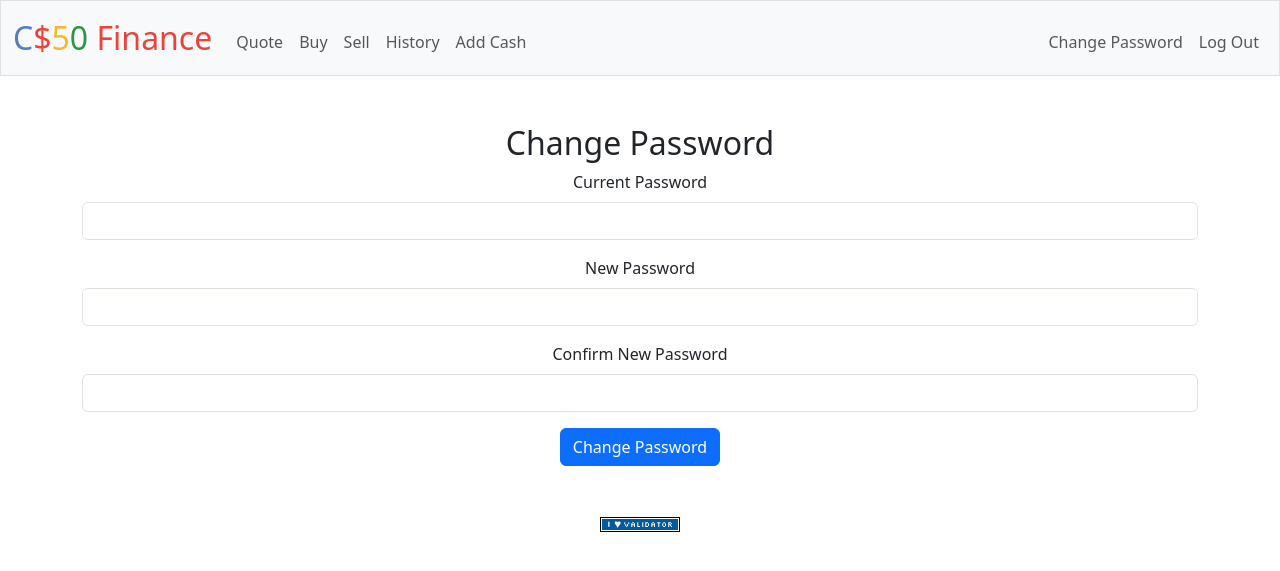
After one commit to Onnboy/cc50-cs50-course-activities, a Flask app: page /change_password in a window 1280 px wide. The commit adds this page. Shown: the top 571 px of the page. Run offline with Flask 3, Linux system fonts and the light colour scheme; a user stored in the database is signed in; some libraries are stand-ins or nearby versions.

Commit message:
feat: Course computer science

```diff
--- a/pset9 - Flask/finance/app.py
+++ b/pset9 - Flask/finance/app.py
@@ -1,4 +1,5 @@
 import os
+import sqlite3
 from cs50 import SQL
 from flask import Flask, render_template, url_for, flash, redirect, render_template, request, session
 from flask_session import Session
@@ -9,12 +10,26 @@ app = Flask(__name__)
 
 app.jinja_env.filters["usd"] = usd
 
+DATABASE_PATH = os.path.join(os.getcwd(), "finance.db")
+
+def get_db_connection():
+    conn = sqlite3.connect(DATABASE_PATH)
+    conn.row_factory = sqlite3.Row
+    return conn
+
+conn = get_db_connection()
+db = conn.cursor()
+db.execute("SELECT name FROM sqlite_master WHERE type='table';")
+tables = db.fetchall()
+conn.close()
+
+app.jinja_env.filters["usd"] = usd
+
 app.config["SESSION_PERMANENT"] = False
 app.config["SESSION_TYPE"] = "filesystem"
 Session(app)
 
 db = SQL("sqlite:///finance.db")
-
 
 @app.after_request
 def after_request(response):
@@ -43,6 +58,50 @@ def index():
         return redirect(url_for("index"))
 
     return render_template("index.html", cash=cash, total=total)
+
+@app.route("/change_password", methods=["GET", "POST"])
+@login_required
+def change_password():
+    if "user_id" not in session:
+        flash("You must be logged in to change your password.", "warning")
+        return redirect("/login")
+
+    if request.method == "POST":
+        current_password = request.form.get("current_password")
+        new_password = request.form.get("new_password")
+        confirm_password = request.form.get("confirm_password")
+
+        if not current_password or not new_password or not confirm_password:
+            flash("All fields are required.", "danger")
+            return redirect("/change_password")
+
+        if new_password != confirm_password:
+            flash("New passwords do not match.", "danger")
+            return redirect("/change_password")
+
+        conn = sqlite3.connect("finance.db")
+        db = conn.cursor()
+
+        db.execute("SELECT hash FROM users WHERE id = ?", (session["user_id"],))
+        row = db.fetchone()
+
+        print("Tabelas existentes:", db.fetchall())  # Isso mostrará todas as tabelas disponíveis no terminal
+
+        if not row or not check_password_hash(row[0], current_password):
+            flash("Current password is incorrect.", "danger")
+            conn.close()
+            return redirect("/change_password")
+
+        hashed_password = generate_password_hash(new_password)
+        db.execute("UPDATE users SET hash = ? WHERE id = ?", (hashed_password, session["user_id"]))
+        conn.commit()
+        conn.close()
+
+        flash("Password successfully changed!", "success")
+        return redirect("/")
+
+    return render_template("change_password.html")
+
 
 
 @app.route("/buy", methods=["GET", "POST"])
--- /dev/null
+++ b/pset9 - Flask/finance/templates/change_password.html
@@ -0,0 +1,22 @@
+{% extends "layout.html" %}
+
+{% block title %}Change Password{% endblock %}
+
+{% block main %}
+<h2>Change Password</h2>
+<form action="/change_password" method="post">
+    <div class="mb-3">
+        <label for="current_password" class="form-label">Current Password</label>
+        <input type="password" class="form-control" id="current_password" name="current_password" required>
+    </div>
+    <div class="mb-3">
+        <label for="new_password" class="form-label">New Password</label>
+        <input type="password" class="form-control" id="new_password" name="new_password" required>
+    </div>
+    <div class="mb-3">
+        <label for="confirm_password" class="form-label">Confirm New Password</label>
+        <input type="password" class="form-control" id="confirm_password" name="confirm_password" required>
+    </div>
+    <button type="submit" class="btn btn-primary">Change Password</button>
+</form>
+{% endblock %}
--- a/pset9 - Flask/finance/templates/layout.html
+++ b/pset9 - Flask/finance/templates/layout.html
@@ -8,8 +8,11 @@
         <meta name="viewport" content="initial-scale=1, width=device-width">
 
         <!-- http://getbootstrap.com/docs/5.3/ -->
-        <link href="https://cdn.jsdelivr.net/npm/bootstrap@5.3.3/dist/css/bootstrap.min.css" rel="stylesheet" integrity="sha384-QWTKZyjpPEjISv5WaRU9OFeRpok6YctnYmDr5pNlyT2bRjXh0JMhjY6hW+ALEwIH" crossorigin="anonymous">
-        <script src="https://cdn.jsdelivr.net/npm/bootstrap@5.3.3/dist/js/bootstrap.bundle.min.js" integrity="sha384-YvpcrYf0tY3lHB60NNkmXc5s9fDVZLESaAA55NDzOxhy9GkcIdslK1eN7N6jIeHz" crossorigin="anonymous"></script>
+        <link href="https://cdn.jsdelivr.net/npm/bootstrap@5.3.3/dist/css/bootstrap.min.css" rel="stylesheet"
+            integrity="sha384-QWTKZyjpPEjISv5WaRU9OFeRpok6YctnYmDr5pNlyT2bRjXh0JMhjY6hW+ALEwIH" crossorigin="anonymous">
+        <script src="https://cdn.jsdelivr.net/npm/bootstrap@5.3.3/dist/js/bootstrap.bundle.min.js"
+            integrity="sha384-YvpcrYf0tY3lHB60NNkmXc5s9fDVZLESaAA55NDzOxhy9GkcIdslK1eN7N6jIeHz"
+            crossorigin="anonymous"></script>
 
         <!-- https://favicon.io/emoji-favicons/money-bag/ -->
         <link href="/static/favicon.ico" rel="icon">
@@ -24,8 +27,10 @@
 
         <nav class="bg-light border navbar navbar-expand-md navbar-light">
             <div class="container-fluid">
-                <a class="navbar-brand" href="/"><span class="blue">C</span><span class="red">$</span><span class="yellow">5</span><span class="green">0</span> <span class="red">Finance</span></a>
-                <button aria-controls="navbar" aria-expanded="false" aria-label="Toggle navigation" class="navbar-toggler" data-bs-target="#navbar" data-bs-toggle="collapse" type="button">
+                <a class="navbar-brand" href="/"><span class="blue">C</span><span class="red">$</span><span
+                        class="yellow">5</span><span class="green">0</span> <span class="red">Finance</span></a>
+                <button aria-controls="navbar" aria-expanded="false" aria-label="Toggle navigation"
+                    class="navbar-toggler" data-bs-target="#navbar" data-bs-toggle="collapse" type="button">
                     <span class="navbar-toggler-icon"></span>
                 </button>
                 <div class="collapse navbar-collapse" id="navbar">
@@ -38,6 +43,7 @@
                         <li class="nav-item"><a class="nav-link" href="add_cash">Add Cash</a></li>
                     </ul>
                     <ul class="navbar-nav ms-auto mt-2">
+                        <li class="nav-item"><a class="nav-link" href="/change_password">Change Password</a></li>
                         <li class="nav-item"><a class="nav-link" href="/logout">Log Out</a></li>
                     </ul>
                     {% else %}
@@ -50,26 +56,32 @@
             </div>
         </nav>
 
-        {% if get_flashed_messages() %}
+        {% with messages = get_flashed_messages(with_categories=true) %}
+        {% if messages %}
         <header>
-                <div class="alert alert-primary mb-0 text-center" role="alert">
-                    {{ get_flashed_messages() | join(" ") }}
+            {% for category, message in messages %}
+            <div class="alert alert-{{ category }} mb-0 text-center" role="alert">
+                {{ message }}
             </div>
+            {% endfor %}
         </header>
         {% endif %}
+        {% endwith %}
 
         <main class="container py-5 text-center">
             {% block main %}{% endblock %}
         </main>
 
         <footer class="mb-5">
-            <form action="https://validator.w3.org/check" class="text-center" enctype="multipart/form-data" method="post" target="_blank">
+            <form action="https://validator.w3.org/check" class="text-center" enctype="multipart/form-data"
+                method="post" target="_blank">
                 <input name="doctype" type="hidden" value="HTML5">
                 <input name="fragment" type="hidden">
-                <input alt="Validate" src="/static/I_heart_validator.png" type="image"> <!-- https://validator.w3.org/ -->
+                <input alt="Validate" src="/static/I_heart_validator.png" type="image">
+                <!-- https://validator.w3.org/ -->
             </form>
             <script>
-                document.addEventListener('DOMContentLoaded', function() {
+                document.addEventListener('DOMContentLoaded', function () {
                     // Adapted from https://stackoverflow.com/a/10162353
                     const html = '<!DOCTYPE ' +
                         document.doctype.name +
```
Also changed, not shown: pset9 - Flask/finance/finance.db, 2 other files. Lines whose indentation alone changed are shown as unchanged.
